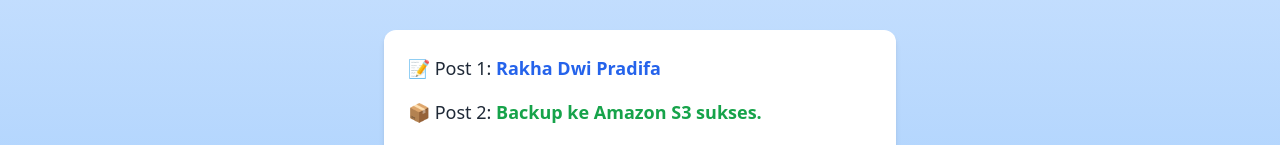
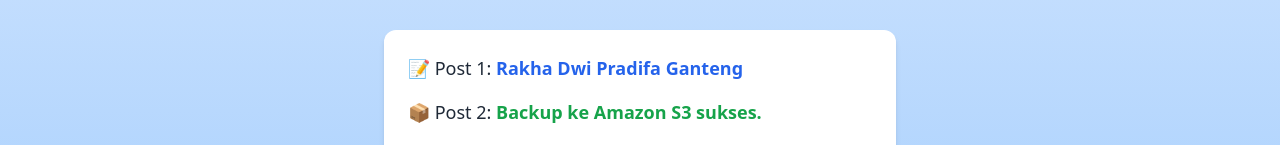
Before and after one commit to RakhaDwiPradifa/cloud_blog, a plain HTML site: page index.html in a window 1280 px wide. Shown: the part 278-423 px from the top of the page. Drawn offline with nearby package versions, Linux system fonts and the light colour scheme.

Commit message:
update minor

```diff
--- a/index.html
+++ b/index.html
@@ -21,7 +21,7 @@
   <div class="text-4xl font-bold mb-6 animate-bounce text-blue-700">Selamat Datang di Blog Cloud Saya ☁️</div>
 
   <div class="w-full bg-white shadow-md rounded-xl p-6 max-w-lg space-y-4">
-    <p class="text-lg">📝 Post 1: <span class="text-blue-600 font-semibold">Rakha Dwi Pradifa</span></p>
+    <p class="text-lg">📝 Post 1: <span class="text-blue-600 font-semibold">Rakha Dwi Pradifa Ganteng</span></p>
     <p class="text-lg">📦 Post 2: <span class="text-green-600 font-semibold">Backup ke Amazon S3 sukses.</span></p>
     <p class="text-lg">🔄 Post 3: <span class="text-purple-600 font-semibold">CI/CD nanti tinggal update lewat GitHub.</span></p>
   </div>
```
